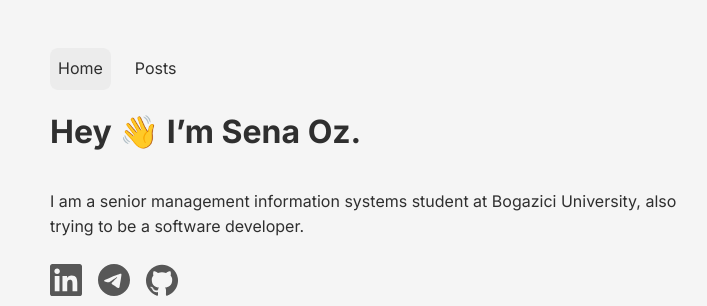
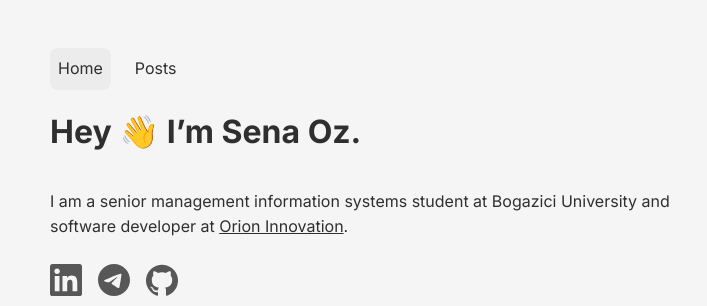
Before and after one commit to senaoz/senaoz.com, a Next.js app: page / in a window 1280 px wide. Shown: the top 306 px of the page, without its empty margins (272-979 px from the left). Built offline with nearby package versions, Linux system fonts and the light colour scheme.

Commit message:
update metadata

```diff
--- a/src/app/layout.tsx
+++ b/src/app/layout.tsx
@@ -1,22 +1,20 @@
-"use client";
-
 import "./globals.css";
 import { Inter } from "next/font/google";
 import React from "react";
 import Link from "next/link";
 import { useSelectedLayoutSegment } from "next/navigation";
-
 import { Analytics } from "@vercel/analytics/react";
+import { Metadata } from "next";
 
 const inter = Inter({ weight: ["400", "700"], subsets: ["latin"] });
 
-export const data = {
+export const metadata: Metadata = {
   title: "Sena Oz",
   description:
     "I am a management information systems student trying to be a software developer. Live in İstanbul. Student at Boğaziçi University.",
 };
 
-export const pages = [
+const pages: { href: string; label: string }[] = [
   { href: "/", label: "Home" },
   { href: "/posts", label: "Posts" },
 ];
@@ -34,10 +32,6 @@ export default function RootLayout({
   return (
     <>
       <html lang="en">
-        <head>
-          <meta name="description" content={data.description} />
-          <title>{data.title}</title>
-        </head>
         <body className={inter.className}>
           <header>
             <nav>
@@ -54,7 +48,6 @@ export default function RootLayout({
               ))}
             </nav>
           </header>
-
           <main>{children}</main>
         </body>
       </html>
--- a/src/app/page.tsx
+++ b/src/app/page.tsx
@@ -10,7 +10,8 @@ export default function HomePage() {
       <h1 className="title">Hey 👋 I’m Sena Oz. </h1>
       <p>
         I am a senior management information systems student at Bogazici
-        University, also trying to be a software developer.
+        University and software developer at{" "}
+        <a href="https://www.orioninc.com">Orion Innovation</a>.
       </p>
 
       <div className="contact-icons">
```
